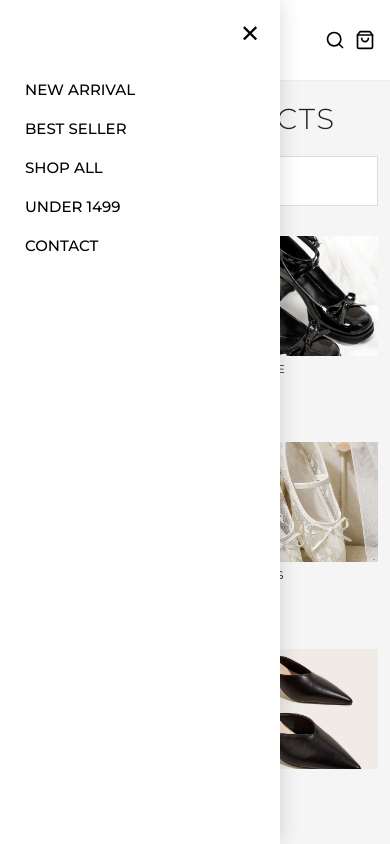
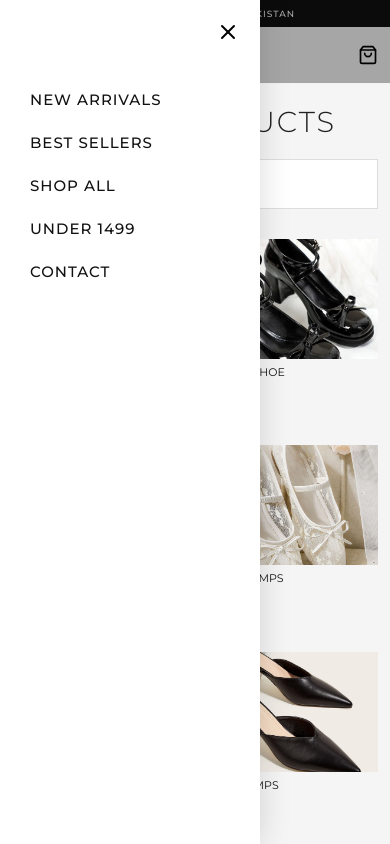
Before and after one commit to saniabatool/Walk-Wear, a React (Vite) app: page /search in a window 390 px wide. Both pictures are taken after a click on the icon 25 px from the left and 40 px from the top of the page. Shown: the top 844 px of the page. Built offline with nearby package versions, Linux system fonts and the light colour scheme.

Commit message:
Your commit message

```diff
--- a/src/components/Navbar.css
+++ b/src/components/Navbar.css
@@ -1,87 +1,112 @@
+/* =========================
+   ANNOUNCEMENT BAR
+========================= */
+
+.announcement-bar {
+  background: #111;
+  color: white;
+  text-align: center;
+  padding: 10px;
+  font-size: 12px;
+  letter-spacing: 2px;
+  font-weight: 500;
+}
+
+/* =========================
+   NAVBAR
+========================= */
+
 .navbar {
   position: sticky;
   top: 0;
   z-index: 1000;
-  background: white;
-  border-bottom: 1px solid #eee;
-  width: 100%;
+  background: rgba(255, 255, 255, 0.96);
+  backdrop-filter: blur(12px);
+  border-bottom: 1px solid #f2f2f2;
 }
 
-.navbar-top {
-  display: flex;
-  justify-content: space-between;
-  align-items: center;
-  padding: 18px 40px;
+/* =========================
+   TOP HEADER
+========================= */
+
+.navbar-top{
+  display:grid;
+  grid-template-columns:120px 1fr 120px;
+
+  align-items:center;
+
+  padding:20px 40px;
+  min-height:80px;
 }
 
-.nav-left,
-.nav-right {
-  width: 120px;
+.nav-left{
+  display:flex;
+  justify-content:flex-start;
+  align-items:center;
 }
 
-.nav-left {
-  display: none;
-  align-items: center;
+.nav-right{
+  display:flex;
+  justify-content:flex-end;
+  align-items:center;
 }
 
-.nav-left svg {
-  font-size: 26px;
-  cursor: pointer;
-  color: black;
+.nav-logo{
+  display:flex;
+  justify-content:center;
 }
 
-.nav-logo {
-  display: flex;
-  justify-content: center;
-  align-items: center;
+.nav-logo a{
+  text-decoration:none;
+  color:#111;
+
+  font-size:30px;
+  font-weight:600;
+  letter-spacing:8px;
+  text-transform:uppercase;
+
+  font-family: "Cormorant Garamond", serif;
+}
+.nav-logo a:hover {
+  opacity: 0.7;
 }
 
-.nav-logo img {
-  height: 80px;
-  width: auto;
-  display: block;
-}
-.nav-right {
-  display: flex;
-  justify-content: flex-end;
-  align-items: center;
-  gap: 18px;
+/* =========================
+   ICONS
+========================= */
+
+.nav-left svg,
+.nav-right svg {
+  font-size: 24px;
+  cursor: pointer;
+  transition: all 0.3s ease;
 }
 
-.nav-right svg {
-  font-size: 26px;
-  color: black;
-  cursor: pointer;
-}
-
-.nav-right a {
-  position: relative;
-  display: flex;
-  align-items: center;
-  color: black;
-  text-decoration: none;
+.nav-left svg:hover,
+.nav-right svg:hover {
+  transform: translateY(-2px);
 }
 
 .cart-btn-nav {
   background: transparent;
   border: none;
   cursor: pointer;
+  position: relative;
   display: flex;
   align-items: center;
-  position: relative;
-  color: inherit;
 }
 
 .cart-badge {
   position: absolute;
-  top: -8px;
-  right: -10px;
+  top: -6px;
+  right: -8px;
 
   width: 18px;
   height: 18px;
 
   border-radius: 50%;
-  background: black;
+
+  background: #111;
   color: white;
 
   display: flex;
@@ -89,114 +114,70 @@
   justify-content: center;
 
   font-size: 10px;
+  font-weight: 600;
 }
 
-/* MENU */
+/* =========================
+   DESKTOP MENU
+========================= */
 
-.navbar-menu {
-  display: flex;
-  justify-content: center;
-  gap: 12px;
-  padding: 14px 10px;
+.navbar-menu{
+  display:flex;
+  justify-content:center;
+  gap:45px;
+
+  padding-bottom:16px;
+  margin-top:-8px;
 }
-
 .navbar-menu a {
   text-decoration: none;
-  color: black;
-  font-size: 15px;
-  font-weight: 400;
-  letter-spacing: 1px;
-  padding: 12px 18px;
-  transition: all 0.25s ease;
+  color: #111;
+  font-size: 14px;
+  font-weight: 500;
+  letter-spacing: 1.5px;
+  text-transform: uppercase;
+
+  padding: 14px 18px;
+
+  transition: all 0.3s ease;
 }
 
 .navbar-menu a:hover {
-  background: black;
-  color: white;
+  background: #000;
+  color: #fff;
 }
 
-/* TABLET */
+/* =========================
+   MOBILE OVERLAY
+========================= */
 
-@media (max-width: 768px) {
-  .navbar-top {
-    padding: 15px 20px;
-    min-height: 80px;
-  }
+.mobile-overlay {
+  position: fixed;
+  inset: 0;
+  background: rgba(0, 0, 0, 0.35);
 
-  .nav-left,
-  .nav-right {
-    width: auto;
-     display: flex;
-  }
+  opacity: 0;
+  visibility: hidden;
 
-  .nav-logo img {
-    height: 75px;
-  }
-
-  .nav-right {
-    gap: 12px;
-  }
-
-  .nav-right svg,
-  .nav-left svg {
-    font-size: 22px;
-  }
-
-  .navbar-menu {
-    /* flex-wrap: wrap;
-    gap: 8px;
-    padding: 10px; */
-     display: none;
-  }
-
-  .navbar-menu a {
-    font-size: 13px;
-    padding: 8px 12px;
-  }
+  transition: 0.3s;
+  z-index: 9998;
 }
 
-/* MOBILE */
+.mobile-overlay.show {
+  opacity: 1;
+  visibility: visible;
+}
 
-@media (max-width: 480px) {
-  .navbar-top {
-    padding: 12px 15px;
-  }
-
-  .nav-logo img {
-    height: 38px;
-  }
-
-  .nav-left,
-  .nav-right {
-    width: auto;
-  }
-
-  .nav-right {
-    gap: 10px;
-  }
-
-  .nav-right svg,
-  .nav-left svg {
-    font-size: 20px;
-  }
-
-  .navbar-menu {
-    display: none;
-  }
-
-  .cart-badge {
-    width: 16px;
-    height: 16px;
-    font-size: 9px;
-  }
-}
+/* =========================
+   MOBILE MENU
+========================= */
 
 .mobile-menu {
   position: fixed;
   top: 0;
-  left: 0;
+  left: -320px;
 
-  width: 280px;
+  width: 300px;
   height: 100vh;
 
   background: white;
@@ -204,19 +185,26 @@
   display: flex;
   flex-direction: column;
 
-  gap: 20px;
+  gap: 24px;
 
-  padding: 80px 25px 25px;
+  padding: 90px 30px;
+
+  transition: 0.35s ease;
 
   z-index: 9999;
 
-  box-shadow: 0 0 20px rgba(0, 0, 0, 0.15);
+  box-shadow: 0 0 30px rgba(0, 0, 0, 0.15);
+}
+
+.mobile-menu.show {
+  left: 0;
 }
 
 .mobile-menu a {
   text-decoration: none;
-  color: black;
+  color: #111;
   font-size: 15px;
+  letter-spacing: 1px;
   font-weight: 500;
 }
 
@@ -225,11 +213,124 @@
   top: 20px;
   right: 20px;
 
+  background: none;
   border: none;
-  background: none;
 
-  font-size: 24px;
   cursor: pointer;
 }
 
-/* Desktop */
+.close-menu svg {
+  font-size: 24px;
+}
+
+/* =========================
+   TABLET
+========================= */
+
+
+/* =========================
+   MOBILE ICON SWITCHING
+========================= */
+
+.desktop-search {
+  display: block;
+}
+
+.mobile-menu-icon {
+  display: none;
+}
+
+/* =========================
+   TABLET & MOBILE
+========================= */
+
+@media (max-width: 768px) {
+
+  .navbar-top {
+    display: grid;
+    grid-template-columns: 50px 1fr 50px;
+    align-items: center;
+
+    padding: 12px 16px;
+    min-height: 60px;
+  }
+
+  /* Hide search */
+  .desktop-search {
+    display: none;
+  }
+
+  /* Show hamburger */
+  .mobile-menu-icon {
+    display: block;
+  }
+
+  .nav-left {
+    display: flex;
+    justify-content: flex-start;
+    align-items: center;
+  }
+
+  .nav-right {
+    display: flex;
+    justify-content: flex-end;
+    align-items: center;
+  }
+
+  .nav-logo {
+    display: flex;
+    justify-content: center;
+  }
+
+  .nav-logo a {
+    font-size: 18px;
+    letter-spacing: 2px;
+    white-space: nowrap;
+  }
+
+  .navbar-menu {
+    display: none;
+  }
+
+  .mobile-menu {
+    width: 280px;
+  }
+}
+
+/* =========================
+   SMALL MOBILE
+========================= */
+
+@media (max-width: 480px) {
+
+  .announcement-bar {
+    font-size: 9px;
+    letter-spacing: 1px;
+    padding: 8px;
+  }
+
+  .navbar-top {
+    padding: 10px 12px;
+    min-height: 56px;
+  }
+
+  .nav-logo a {
+    font-size: 15px;
+    letter-spacing: 1.5px;
+  }
+
+  .nav-left svg,
+  .nav-right svg {
+    font-size: 20px;
+  }
+
+  .cart-badge {
+    width: 16px;
+    height: 16px;
+    font-size: 8px;
+  }
+
+  .mobile-menu {
+    width: 260px;
+  }
+}
--- a/src/components/Navbar.jsx
+++ b/src/components/Navbar.jsx
@@ -7,63 +7,59 @@ import {
   FiSearch,
   FiShoppingBag,
   FiMenu,
+  FiX,
 } from "react-icons/fi";
 
 import "./Navbar.css";
 
 function Navbar() {
-  const {
-    cart,
-    setIsCartOpen,
-  } = useContext(CartContext);
+  const { cart, setIsCartOpen } = useContext(CartContext);
 
   const navigate = useNavigate();
 
-  const [menuOpen, setMenuOpen] =
-    useState(false);
+  const [menuOpen, setMenuOpen] = useState(false);
 
   return (
     <header className="navbar">
 
-      {/* TOP BAR */}
+      {/* Announcement Bar */}
+      <div className="announcement-bar">
+        FREE SHIPPING ALL OVER PAKISTAN
+      </div>
+
+      {/* Header */}
       <div className="navbar-top">
 
-        {/* LEFT */}
-        <div
-          className="nav-left"
-          onClick={() =>
-            setMenuOpen(true)
-          }
-        >
-          <FiMenu />
+        {/* Left */}
+        <div className="nav-left">
+
+          {/* Desktop Search */}
+          <FiSearch
+            className="desktop-search"
+            onClick={() => navigate("/search")}
+          />
+
+          {/* Mobile Menu */}
+          <FiMenu
+            className="mobile-menu-icon"
+            onClick={() => setMenuOpen(true)}
+          />
+
         </div>
 
-        {/* LOGO */}
+        {/* Center Logo */}
         <div className="nav-logo">
           <Link to="/">
-            <img
-              src="/images/logo.jpg"
-              alt="logo"
-            />
+            WALK & WEAR
           </Link>
         </div>
 
-        {/* RIGHT */}
+        {/* Right */}
         <div className="nav-right">
-
-          <FiSearch
-            onClick={() =>
-              navigate("/search")
-            }
-          />
-
-
 
           <button
             className="cart-btn-nav"
-            onClick={() =>
-              setIsCartOpen(true)
-            }
+            onClick={() => setIsCartOpen(true)}
           >
             <FiShoppingBag />
 
@@ -78,76 +74,15 @@ function Navbar() {
 
       </div>
 
-      {/* MOBILE DRAWER */}
-      {menuOpen && (
-        <div className="mobile-menu">
-
-          <button
-            className="close-menu"
-            onClick={() =>
-              setMenuOpen(false)
-            }
-          >
-            ✕
-          </button>
-
-          <Link
-            to="/collections/new-arrival"
-            onClick={() =>
-              setMenuOpen(false)
-            }
-          >
-            NEW ARRIVAL
-          </Link>
-
-          <Link
-            to="/collections/best-seller"
-            onClick={() =>
-              setMenuOpen(false)
-            }
-          >
-            BEST SELLER
-          </Link>
-
-          <Link
-            to="/collections/all"
-            onClick={() =>
-              setMenuOpen(false)
-            }
-          >
-            SHOP ALL
-          </Link>
-
-          <Link
-            to="/collections/under1499"
-            onClick={() =>
-              setMenuOpen(false)
-            }
-          >
-            UNDER 1499
-          </Link>
-
-          <Link
-            to="/contact"
-            onClick={() =>
-              setMenuOpen(false)
-            }
-          >
-            CONTACT
-          </Link>
-
-        </div>
-      )}
-
-      {/* DESKTOP MENU */}
+      {/* Desktop Menu */}
       <nav className="navbar-menu">
 
         <Link to="/collections/new-arrival">
-          NEW ARRIVAL
+          NEW ARRIVALS
         </Link>
 
         <Link to="/collections/best-seller">
-          BEST SELLER
+          BEST SELLERS
         </Link>
 
         <Link to="/collections/all">
@@ -164,6 +99,65 @@ function Navbar() {
 
       </nav>
 
+      {/* Overlay */}
+      <div
+        className={`mobile-overlay ${
+          menuOpen ? "show" : ""
+        }`}
+        onClick={() => setMenuOpen(false)}
+      />
+
+      {/* Mobile Drawer */}
+      <div
+        className={`mobile-menu ${
+          menuOpen ? "show" : ""
+        }`}
+      >
+
+        <button
+          className="close-menu"
+          onClick={() => setMenuOpen(false)}
+        >
+          <FiX />
+        </button>
+
+        <Link
+          to="/collections/new-arrival"
+          onClick={() => setMenuOpen(false)}
+        >
+          NEW ARRIVALS
+        </Link>
+
+        <Link
+          to="/collections/best-seller"
+          onClick={() => setMenuOpen(false)}
+        >
+          BEST SELLERS
+        </Link>
+
+        <Link
+          to="/collections/all"
+          onClick={() => setMenuOpen(false)}
+        >
+          SHOP ALL
+        </Link>
+
+        <Link
+          to="/collections/under1499"
+          onClick={() => setMenuOpen(false)}
+        >
+          UNDER 1499
+        </Link>
+
+        <Link
+          to="/contact"
+          onClick={() => setMenuOpen(false)}
+        >
+          CONTACT
+        </Link>
+
+      </div>
+
     </header>
   );
 }
--- a/src/data/products.js
+++ b/src/data/products.js
@@ -46,7 +46,7 @@ const products = [
       "/images/whiteHeels.jpg",
       "/images/SquareHeels.jpg",
     ],
-    colors: ["Pearl", "Silver", "Gold"],
+    colors: ["Cream", "Camel"],
     sizes: [36, 37, 38, 39, 40, 41],
     description: "Step into comfort and effortless style with these elevated sandals, designed for both everyday wear and special occasions. Featuring a carefully crafted sole for enhanced support and cushioning, they provide lasting comfort throughout the day. The elevated design adds a flattering touch while remaining practical for warm-weather outings and daily use. Perfectly suited to complement both traditional and modern outfits, these sandals combine elegance with functionality. Built with durable materials for long-lasting wear, they are a versatile addition to any wardrobe. Whether you're running errands, attending social gatherings, or enjoying a casual stroll, these sandals offer the perfect balance of comfort, support, and style.",
     tag: ["sale", "best"],
--- a/src/pages/Checkout.jsx
+++ b/src/pages/Checkout.jsx
@@ -97,15 +97,13 @@ console.log("Customer email sent:", customerEmail);
   }
   return (
     <>
-      <div className="checkout-navbar">
-        <Link to="/">
-          <img
-            src="/images/logo.jpg"
-            alt="SHOE"
-            className="checkout-nav-logo"
-          />
-        </Link>
+     <div className="checkout-navbar">
+  <Link to="/" className="checkout-nav-logo">
+    WALK & WEAR
+  </Link>
+</div>
 
+     {/* <div>
         <button className="checkout-cart-btn">
           <svg
             width="24"
@@ -119,7 +117,7 @@ console.log("Customer email sent:", customerEmail);
             <path d="M9 7V5C9 3.3 10.3 2 12 2C13.7 2 15 3.3 15 5V7" />
           </svg>
         </button>
-      </div>
+      </div> */}
 
       <div className="checkout-page">
         <div className="checkout-left">
```
Also changed, not shown: src/pages/Checkout.css (+14 -8 lines).
